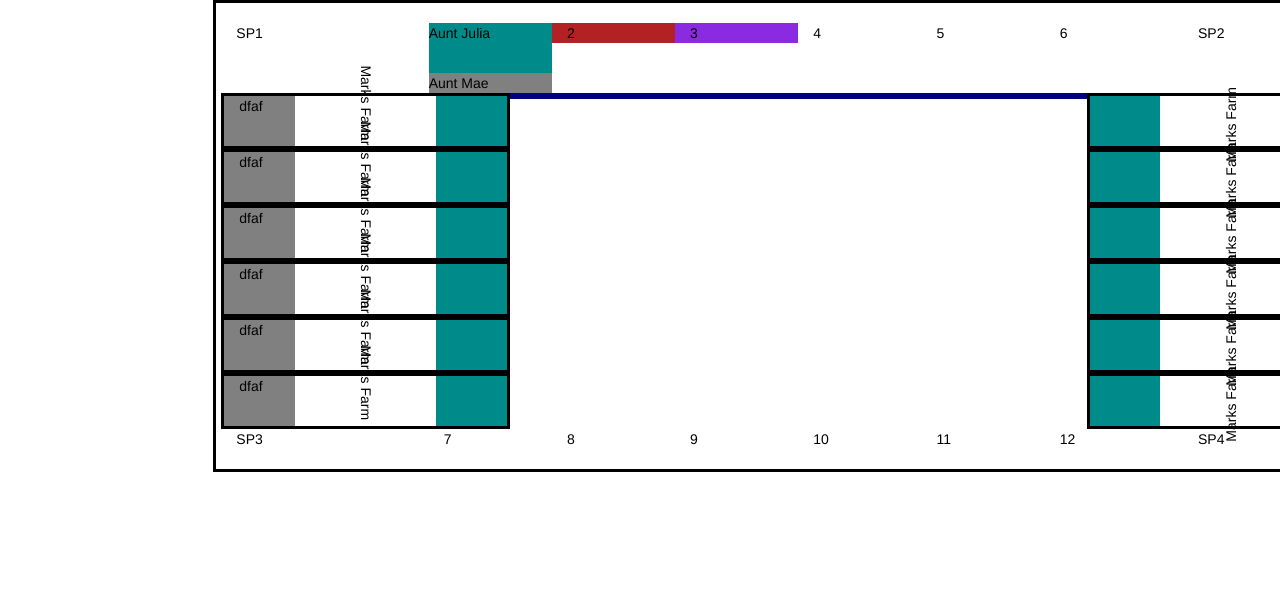
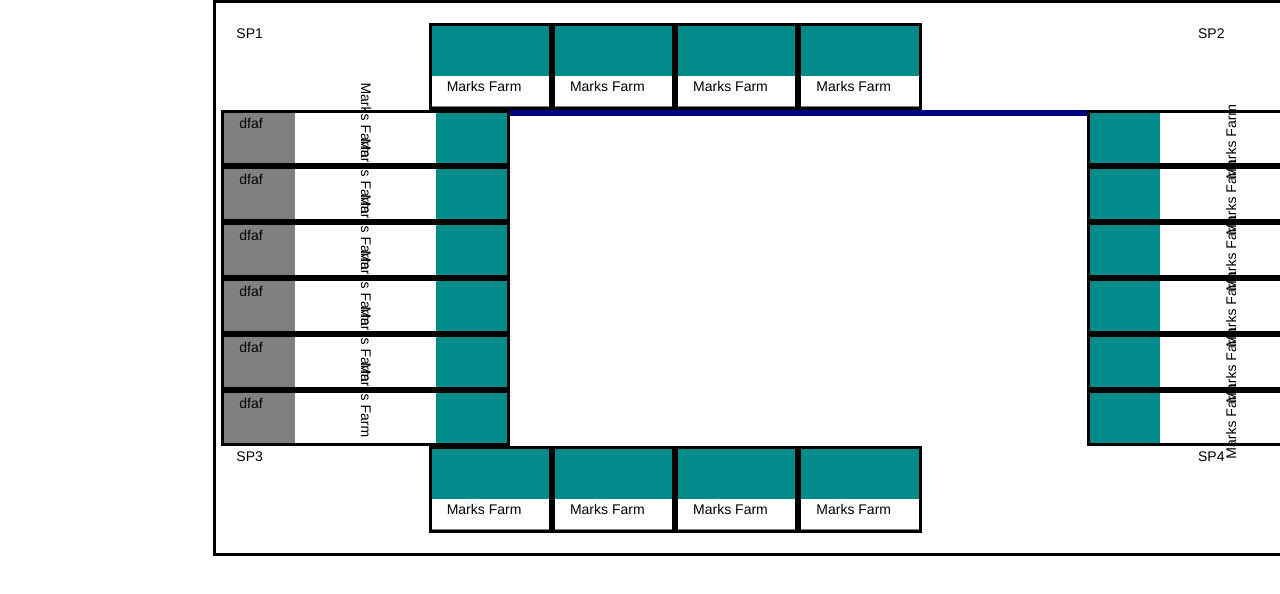
Before and after one commit to jcsmileyjr/Super-Smiley-Monopoly, a plain HTML site: page index.html in a window 1280 px wide. Shown: the top 594 px of the page. Drawn offline with Linux system fonts and the light colour scheme.

Commit message:
More changes to the Game Board tab
- adding layout details to the top and bottom game board tab

```diff
--- a/gameBoard/gameboard.html
+++ b/gameBoard/gameboard.html
@@ -2,19 +2,50 @@
     <div class="row" id="topRowGameBoardHeight">
         <div class="col-xs-2 col-sm-2 col-md-2 col-lg-2">SP1</div>
         <div class="col-xs-8 col-sm-8 col-md-8 col-lg-8">
-            <div class="col-xs-2 col-sm-2 col-md-2 col-lg-2 testColor1">
-                <div class="row">
-                    <p class="streetHorizontal auntStreet">Aunt Julia</p>
-                </div>
-                <div class="row">
-                    <p class="ownerBoxHorizontal">Aunt Mae</p>
+            <div class="col-xs-3 col-sm-2 col-md-2 col-lg-2">
+                <div class="row cardBorder">
+                    <div class="col-xs-12 col-sm-12 col-md-12 col-lg-12 auntStreet">
+
+                    </div>
+                    <div class="col-xs-12 col-sm-12 col-md-12 col-lg-12">
+                        <p class="titlePositionHorizontal">Marks Farm</p>
+                    </div>
+                    <div class="hidden-xs col-sm-12 col-md-12 col-lg-12 ownerBoxHorizontal"></div>
                 </div>
             </div>
-            <div class="col-xs-2 col-sm-2 col-md-2 col-lg-2 testColor2"> 2</div>
-            <div class="col-xs-2 col-sm-2 col-md-2 col-lg-2 testColor3"> 3</div>
-            <div class="col-xs-2 col-sm-2 col-md-2 col-lg-2"> 4</div>
-            <div class="col-xs-2 col-sm-2 col-md-2 col-lg-2"> 5</div>
-            <div class="col-xs-2 col-sm-2 col-md-2 col-lg-2"> 6</div>
+            <div class="col-xs-3 col-sm-2 col-md-2 col-lg-2">
+                <div class="row cardBorder">
+                    <div class="col-xs-12 col-sm-12 col-md-12 col-lg-12 auntStreet">
+
+                    </div>
+                    <div class="col-xs-12 col-sm-12 col-md-12 col-lg-12">
+                        <p class="titlePositionHorizontal">Marks Farm</p>
+                    </div>
+                    <div class="hidden-xs col-sm-12 col-md-12 col-lg-12 ownerBoxHorizontal"></div>
+                </div>
+            </div>
+            <div class="col-xs-3 col-sm-2 col-md-2 col-lg-2">
+                <div class="row cardBorder">
+                    <div class="col-xs-12 col-sm-12 col-md-12 col-lg-12 auntStreet">
+
+                    </div>
+                    <div class="col-xs-12 col-sm-12 col-md-12 col-lg-12">
+                        <p class="titlePositionHorizontal">Marks Farm</p>
+                    </div>
+                    <div class="hidden-xs col-sm-12 col-md-12 col-lg-12 ownerBoxHorizontal"></div>
+                </div>
+            </div>
+            <div class="col-xs-3 col-sm-2 col-md-2 col-lg-2">
+                <div class="row cardBorder">
+                    <div class="col-xs-12 col-sm-12 col-md-12 col-lg-12 auntStreet">
+
+                    </div>
+                    <div class="col-xs-12 col-sm-12 col-md-12 col-lg-12">
+                        <p class="titlePositionHorizontal">Marks Farm</p>
+                    </div>
+                    <div class="hidden-xs col-sm-12 col-md-12 col-lg-12 ownerBoxHorizontal"></div>
+                </div>
+            </div>
         </div>
         <div class="col-xs-2 col-sm-2 col-md-2 col-lg-2">SP2</div>
     </div>
@@ -138,12 +169,50 @@
     <div class="row" id="bottomRowGameBoardHeight">
         <div class="col-xs-2 col-sm-2 col-md-2 col-lg-2">SP3</div>
         <div class="col-xs-8 col-sm-8 col-md-8 col-lg-8">
-            <div class="col-xs-2 col-sm-2 col-md-2 col-lg-2">7</div>
-            <div class="col-xs-2 col-sm-2 col-md-2 col-lg-2">8</div>
-            <div class="col-xs-2 col-sm-2 col-md-2 col-lg-2">9</div>
-            <div class="col-xs-2 col-sm-2 col-md-2 col-lg-2">10</div>
-            <div class="col-xs-2 col-sm-2 col-md-2 col-lg-2">11</div>
-            <div class="col-xs-2 col-sm-2 col-md-2 col-lg-2">12</div>
+            <div class="col-xs-3 col-sm-2 col-md-2 col-lg-2">
+                <div class="row cardBorder">
+                    <div class="col-xs-12 col-sm-12 col-md-12 col-lg-12 auntStreet">
+
+                    </div>
+                    <div class="col-xs-12 col-sm-12 col-md-12 col-lg-12">
+                        <p class="titlePositionHorizontal">Marks Farm</p>
+                    </div>
+                    <div class="hidden-xs col-sm-12 col-md-12 col-lg-12 ownerBoxHorizontal"></div>
+                </div>
+            </div>
+            <div class="col-xs-3 col-sm-2 col-md-2 col-lg-2">
+                <div class="row cardBorder">
+                    <div class="col-xs-12 col-sm-12 col-md-12 col-lg-12 auntStreet">
+
+                    </div>
+                    <div class="col-xs-12 col-sm-12 col-md-12 col-lg-12">
+                        <p class="titlePositionHorizontal">Marks Farm</p>
+                    </div>
+                    <div class="hidden-xs col-sm-12 col-md-12 col-lg-12 ownerBoxHorizontal"></div>
+                </div>
+            </div>
+            <div class="col-xs-3 col-sm-2 col-md-2 col-lg-2">
+                <div class="row cardBorder">
+                    <div class="col-xs-12 col-sm-12 col-md-12 col-lg-12 auntStreet">
+
+                    </div>
+                    <div class="col-xs-12 col-sm-12 col-md-12 col-lg-12">
+                        <p class="titlePositionHorizontal">Marks Farm</p>
+                    </div>
+                    <div class="hidden-xs col-sm-12 col-md-12 col-lg-12 ownerBoxHorizontal"></div>
+                </div>
+            </div>
+            <div class="col-xs-3 col-sm-2 col-md-2 col-lg-2">
+                <div class="row cardBorder">
+                    <div class="col-xs-12 col-sm-12 col-md-12 col-lg-12 auntStreet">
+
+                    </div>
+                    <div class="col-xs-12 col-sm-12 col-md-12 col-lg-12">
+                        <p class="titlePositionHorizontal">Marks Farm</p>
+                    </div>
+                    <div class="hidden-xs col-sm-12 col-md-12 col-lg-12 ownerBoxHorizontal"></div>
+                </div>
+            </div>
         </div>
         <div class="col-xs-2 col-sm-2 col-md-2 col-lg-2">SP4</div>
     </div>
--- a/index.html
+++ b/index.html
@@ -1,9 +1,6 @@
 <!DOCTYPE html>
 <html lang="en">
 <head>
-<script>
-    window.jQuery = window.$ = require('jquery');
-</script>
 <link rel="stylesheet" href="libs/bootstrap.min.css">
 <script src="libs/jquery-3.2.1.min.js"></script>
 <script src="libs/bootstrap.min.js"></script>
--- a/ssm.css
+++ b/ssm.css
@@ -127,6 +127,10 @@ and https://www.w3schools.com/howto/howto_css_shapes.asp*/
         padding-right: 35px;
 
     }
+
+    .titlePositionHorizontal {
+        margin-left: -10px;;
+    }
 }
 
 /*sm to larger*/
```
